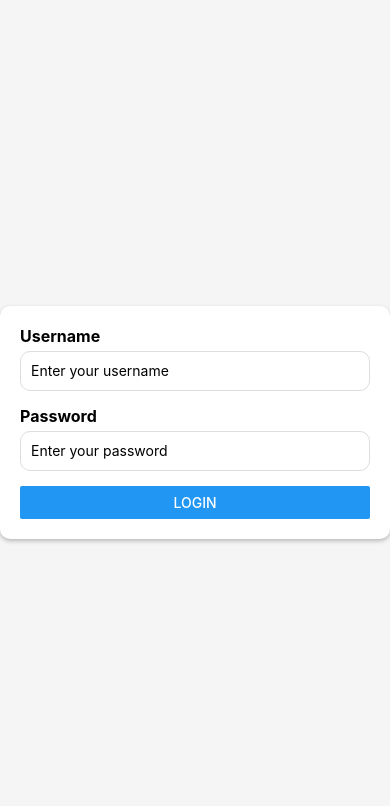
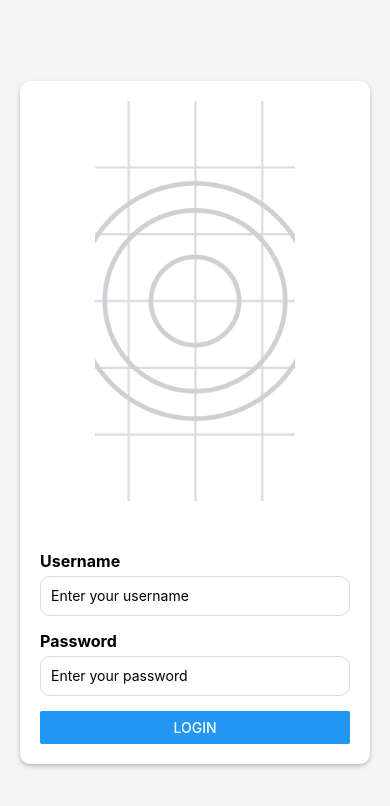
Before and after one commit to martinromario55/RNForms, a React Native app: screen / in a window 390 px wide. Shown: the top 806 px of the page. Built offline with nearby package versions, Linux system fonts and the light colour scheme.

Commit message:
KeyboardAvoidingView

```diff
--- a/App.js
+++ b/App.js
@@ -9,6 +9,9 @@ import {
   TextInput,
   Switch,
   Button,
+  Image,
+  KeyboardAvoidingView,
+  Platform,
 } from 'react-native'
 
 export default function App() {
@@ -17,9 +20,17 @@ export default function App() {
   const [password, setPassword] = useState('')
 
   return (
-    <SafeAreaView style={styles.container}>
+    <KeyboardAvoidingView
+      behavior="padding"
+      keyboardVerticalOffset={Platform.OS === 'ios' ? 150 : 0}
+      style={styles.container}
+    >
       <Status style="auto" />
       <View style={styles.form}>
+        <Image
+          source={require('./assets/adaptive-icon.png')}
+          style={styles.image}
+        />
         <Text style={styles.label}>Username</Text>
         <TextInput
           style={styles.input}
@@ -37,7 +48,7 @@ export default function App() {
         />
         <Button title="Login" onPress={() => {}} />
       </View>
-    </SafeAreaView>
+    </KeyboardAvoidingView>
   )
 }
 
@@ -74,4 +85,10 @@ const styles = StyleSheet.create({
     marginBottom: 15,
     padding: 10,
   },
+  image: {
+    width: 200,
+    height: 400,
+    alignSelf: 'center',
+    marginBottom: 50,
+  },
 })
```
